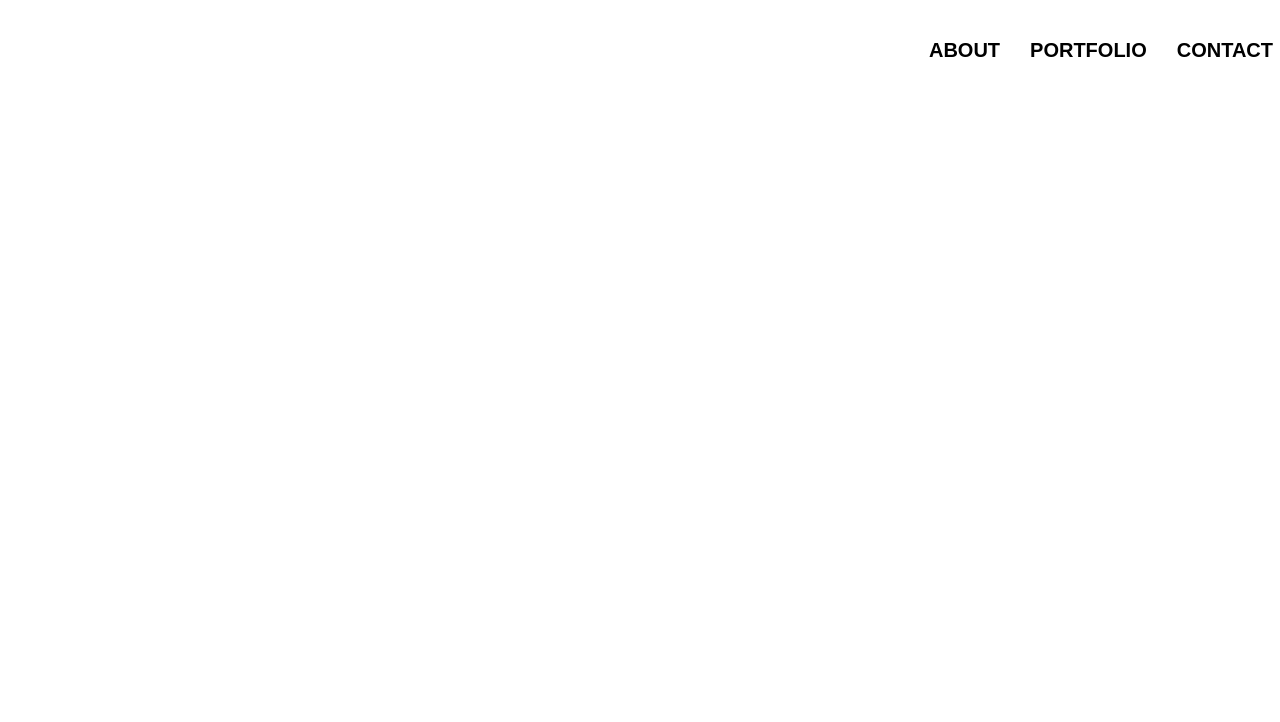
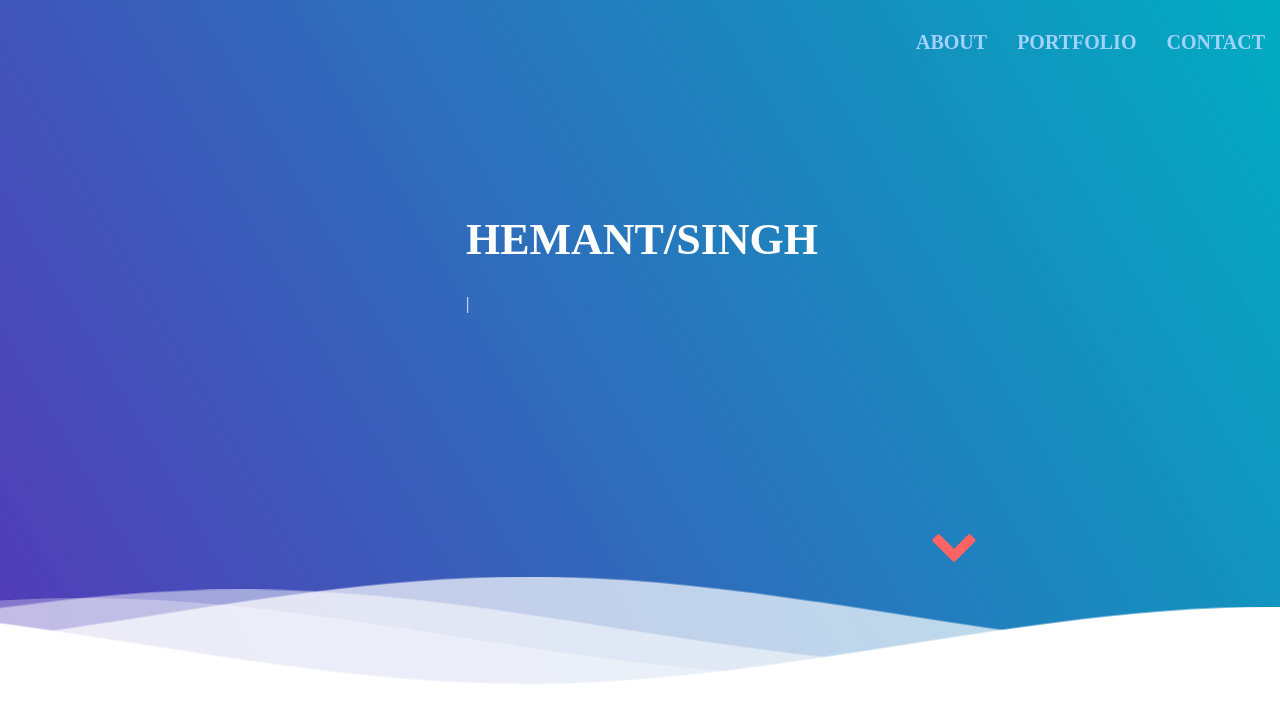
Before and after one commit to Hemant24071998/personal-website, a plain HTML site: page index.html in a window 1280 px wide. Drawn offline with Linux system fonts and the light colour scheme.

Commit message:
new code

```diff
--- a/index.html
+++ b/index.html
@@ -9,20 +9,56 @@
 <link rel="stylesheet" href="https://cdnjs.cloudflare.com/ajax/libs/font-awesome/4.7.0/css/font-awesome.min.css">
 
 <body>
-  <!--Navbar header-->
-  <div class="nav-header">
-    <div class="header-links">
-      <ul>
-        <li data-menuanchor="fourthpage"><a href="#contact">CONTACT</a></li>
-        <li data-menuanchor="Thirdpage"><a href="#Portfolio">PORTFOLIO</a></li>
-        <li data-menuanchor="Secondpage"><a href="#about">ABOUT</a></li>
-      </ul>
+  <!-- navbar links start-->
+  <div class="header-waves">
+    <div class="nav-header">
+      <div class="header-links">
+        <ul>
+          <li data-menuanchor="fourthPage"><a href="#contact">CONTACT</a></li>
+          <li data-menuanchor="thirdPage"><a href="#portfolio">PORTFOLIO</a></li>
+          <li data-menuanchor="secondPage"><a href="#about">ABOUT</a></li>
+        </ul>
+      </div>
+    </div>
+    <!-- navbar links end-->
+
+
+    <!--  start Home page context -->
+    <div class="inner-waves flex">
+      <div class="section aboutme" data-anchor="aboutme">
+        <div class="opaque-bg animated fadeInDown">
+          <h1 style="color:white">HEMANT<span style="color:white">/</span>SINGH</h1>
+          <p><span id="holder"></span><span class="blinking-curser">|</span></p>
+        </div>
+      </div>
+    </div>
+
+  <!-- end of homepage context-->
+
+    <!-- Start SVG Waves Container-->
+    <div>
+        <!-- start of bouncing icon-->
+        <i id="moveDown" class="fa fa-chevron-down fa-3x bounce"></i>
+        <!--end of bouncing icon-->
+      <svg class="waves" xmlns="http://www.w3.org/2000/svg" xmlns:xlink="http://www.w3.org/1999/xlink" viewBox="0 24 150 28" preserveAspectRatio="none" shape-rendering="auto">
+        <defs>
+          <path id="gentle-wave" d="M-160 44c30 0 58-18 88-18s 58 18 88 18 58-18 88-18 58 18 88 18 v44h-352z" />
+        </defs>
+        <g class="parallax">
+          <use xlink:href="#gentle-wave" x="48" y="0" fill="rgba(255,255,255,0.7" />
+          <use xlink:href="#gentle-wave" x="48" y="3" fill="rgba(255,255,255,0.5)" />
+          <use xlink:href="#gentle-wave" x="48" y="5" fill="rgba(255,255,255,0.3)" />
+          <use xlink:href="#gentle-wave" x="48" y="7" fill="#fff" />
+        </g>
+      </svg>
     </div>
   </div>
-  <!-- End of Navbar section-->
-<div class="nav-slider">
+  <!--end of SVG waves container-->
 
-</div>
+
+  <!--beging fullpage-->
+
+
 </body>
 
 </html>
--- a/style.css
+++ b/style.css
@@ -1,38 +1,240 @@
-body{
-  font-family: sans-serif;
+@import url(//fonts.googleapis.com/css?family=Lato:300:400);
+
+body {
+  margin:0;
 }
-ul{
-  list-style-type: none;
-}
-a{
-  text-decoration: none;
+a
+{
+  text-decoration: none !important;
 }
 h1{
+font-weight: bold;
   color: #ff6363;
-  font-weight: bold;
 }
-p
-{
-  font-size: 20px;
-  color:#484848;
+/* start navbar links*/
+
+.header-waves {
+  position:relative;
+  background: linear-gradient(60deg, rgba(84,58,183,1) 0%, rgba(0,172,193,1) 100%);
+  color:white;
 }
-/* Navbar header links*/
-.header-links{
-position: fixed;
-width: 100%;
-z-index: 500;
+
+.header-links {
+  position: fixed;
+  width: 100%;
+  z-index: 500;
 }
-.header-links li{
+.header-links li {
   color: white;
   display: inline;
   float: right;
   padding: 15px;
   font-size: 16px;
+  text-decoration: none;
 }
-.header-links a{
-  color: black;
+
+.header-links a {
+  color: #A2D2FF;
   font-size: 20px;
   font-weight: bold;
   margin-left: auto;
   margin-right: auto;
 }
+
+.header-links a::after {
+  display: block;
+  margin: 0 auto;
+  margin-top: 5px;
+  width: 0;
+  height: 2px;
+  background-color:#950101;
+  content: "";
+  opacity: 0;
+  -webkit-transition: width 0.6s, opacity 0.8s;
+  -moz-transition: width 0.6s, opacity 0.8s;
+  transition: width 0.6s, opacity 0.8s;
+}
+
+.header-links a:hover::after,
+.header-links a:focus::after {
+  opacity: 1;
+  width: 100%;
+}
+
+/* end of navbar links*/
+
+/* start of homepage context*/
+
+.inner-waves {
+  height:65vh;
+  width:100%;
+  margin: 0;
+  padding: 0;
+}
+
+.flex { /*Flexbox for containers*/
+  display: flex;
+  justify-content: center;
+  align-items: center;
+}
+
+.aboutme p{
+  color: white;
+  font-weight: 100;
+  font-size: 17px;
+}
+
+.opaque-bg {
+  margin-left: auto;
+  margin-right: auto;
+  max-width: 380px;
+  padding: 1px 1px 5px 5px;
+  font-size: 22px;
+}
+
+
+/* end of homepage conetxt*/
+
+
+/* start of waves container*/
+
+.waves {
+  position:relative;
+  width: 100%;
+  height:15vh;
+  margin-bottom:-7px; /*Fix for safari gap*/
+  min-height:100px;
+  max-height:150px;
+}
+
+.parallax > use {
+  animation: move-forever 25s cubic-bezier(.55,.5,.45,.5)     infinite;
+}
+.parallax > use:nth-child(1) {
+  animation-delay: -2s;
+  animation-duration: 7s;
+}
+.parallax > use:nth-child(2) {
+  animation-delay: -3s;
+  animation-duration: 10s;
+}
+.parallax > use:nth-child(3) {
+  animation-delay: -4s;
+  animation-duration: 13s;
+}
+.parallax > use:nth-child(4) {
+  animation-delay: -5s;
+  animation-duration: 20s;
+}
+@keyframes move-forever {
+  0% {
+   transform: translate3d(-90px,0,0);
+  }
+  100% {
+    transform: translate3d(85px,0,0);
+  }
+}
+/*Shrinking for mobile*/
+@media (max-width: 768px) {
+  .waves {
+    height:40px;
+    min-height:40px;
+  }
+  .content {
+    height:30vh;
+  }
+}
+
+/* end of waves containers*/
+
+
+
+
+
+
+
+
+
+.fa-chevron-down {
+  color: #ff6363 !important;
+  bottom: 50px;
+  margin-left: 930px;
+  cursor:pointer;
+  -webkit-transition: 1.2s ease;
+}
+
+
+/* Animation */
+
+
+
+/* Navbar header links*/
+
+
+
+
+
+
+
+
+
+
+/*bounce section*/
+@-webkit-keyframes bounce {
+  0%,
+  20%,
+  50%,
+  80%,
+  100% {
+    -webkit-transform: translateY(0);
+    transform: translateX(0);
+  }
+  40% {
+    -webkit-transform: translateY(-30px);
+    transform: translateY(-30px);
+  }
+  60% {
+    -webkit-transform: translateY(-15px);
+    transform: translateY(-15px);
+  }
+}
+
+@-moz-keyframes bounce {
+  0%,
+  20%,
+  50%,
+  80%,
+  100% {
+    transform: translateY(0);
+  }
+  40% {
+    transform: translateY(-30px);
+  }
+  60% {
+    transform: translateY(-15px);
+  }
+}
+
+@keyframes bounce {
+  0%,
+  20%,
+  50%,
+  80%,
+  100% {
+    -ms-transform: translateY(0);
+    transform: translateY(0);
+  }
+  40% {
+    -ms-transform: translateY(-30px);
+    transform: translateY(-30px);
+  }
+  60% {
+    -ms-transform: translateY(-15px);
+    transform: translateY(-15px);
+  }
+}
+
+.bounce {
+  -webkit-animation: bounce 2s infinite;
+  animation: bounce 2s infinite;
+}
```
